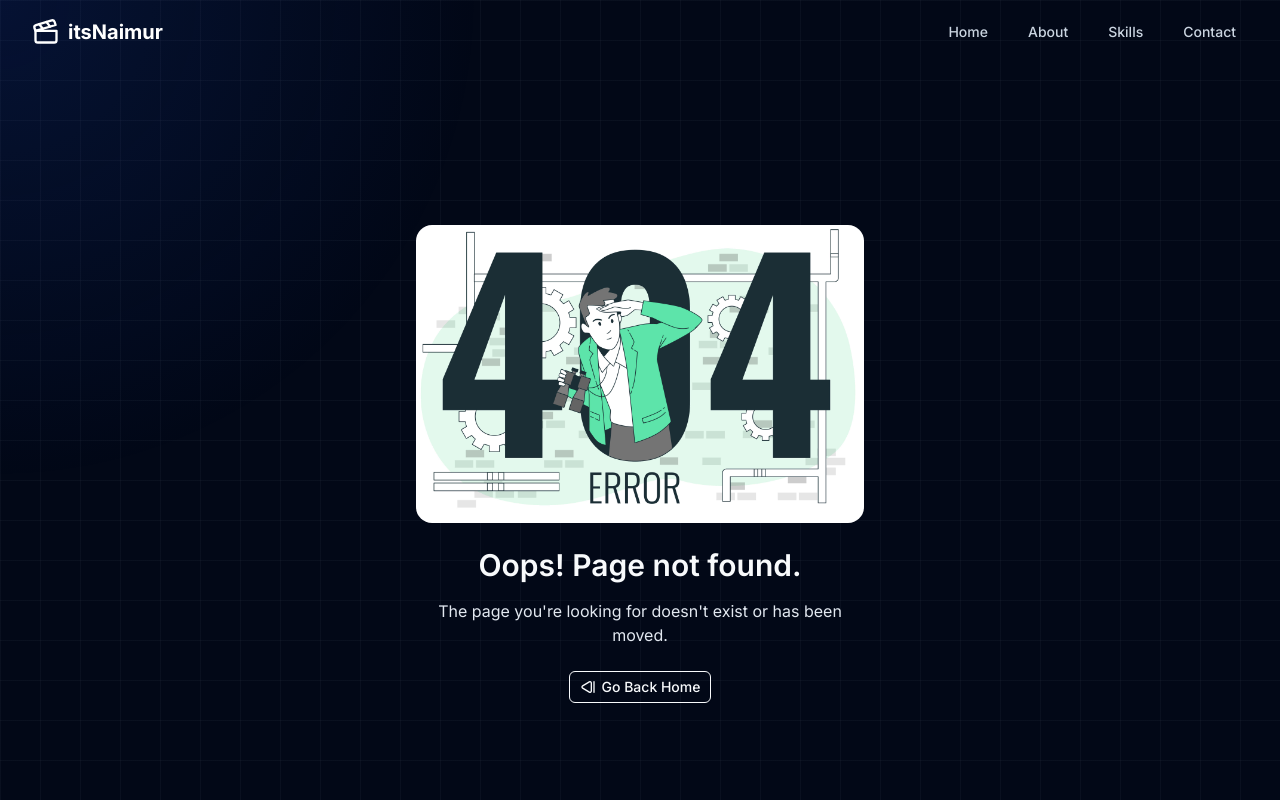
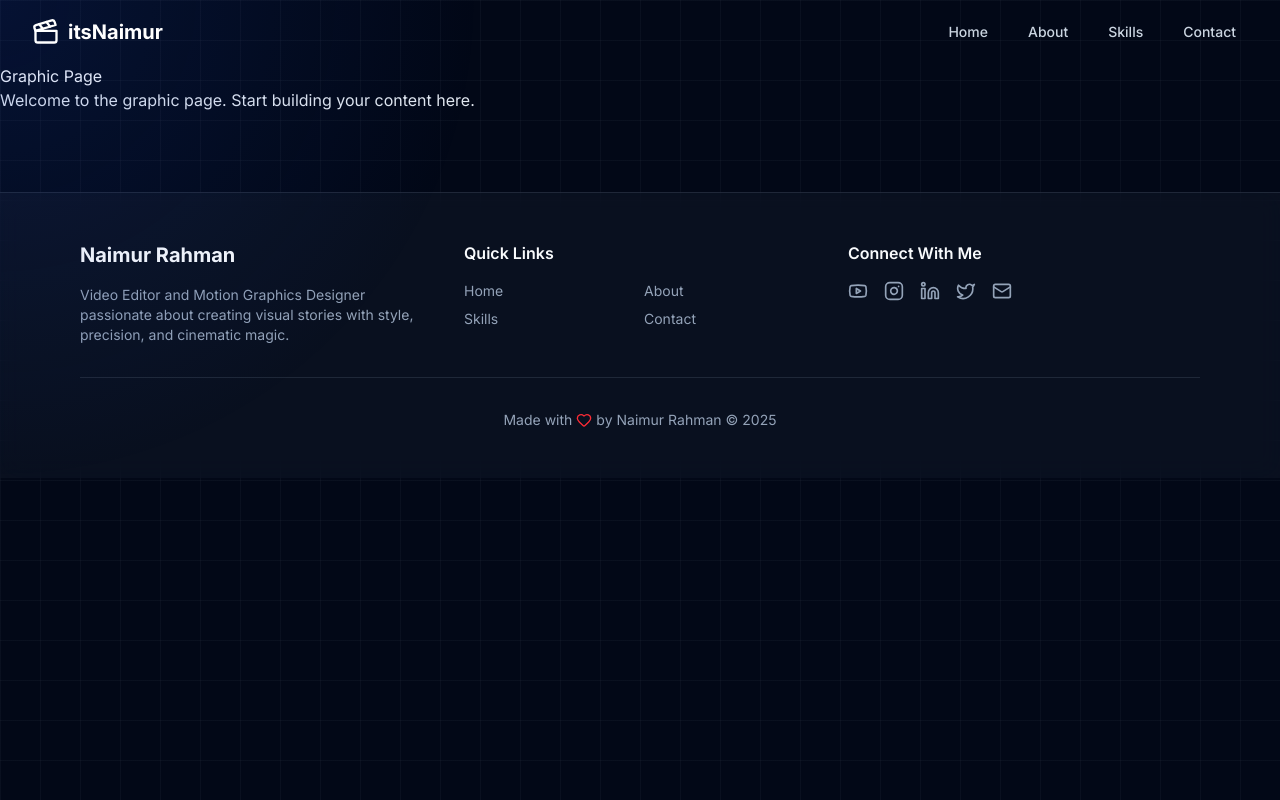
Before and after one commit to naimur202165/itsnaimur, a Next.js app: page /graphic in a window 1280 px wide. Before the commit this address had no page. Shown: the top 800 px of the page. Built offline with nearby package versions, Linux system fonts and the light colour scheme.

Commit message:
types are added

```diff
--- /dev/null
+++ b/src/app/graphic/page.tsx
@@ -0,0 +1,12 @@
+import React from "react";
+
+const GraphicPage: React.FC = () => {
+  return (
+    <main>
+      <h1>Graphic Page</h1>
+      <p>Welcome to the graphic page. Start building your content here.</p>
+    </main>
+  );
+};
+
+export default GraphicPage;
```
Also changed, not shown: src/types/graphic.ts (added, +12 -0 lines).
